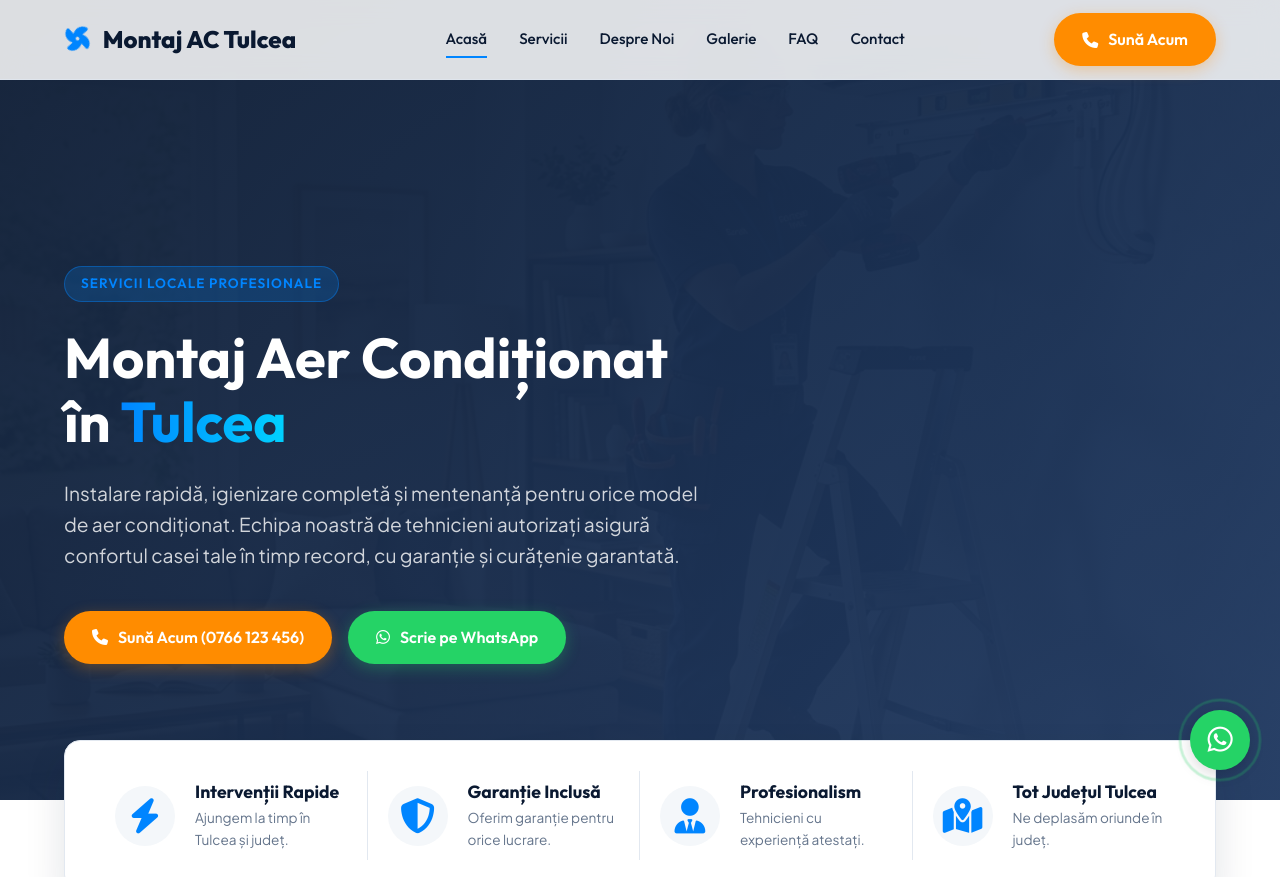
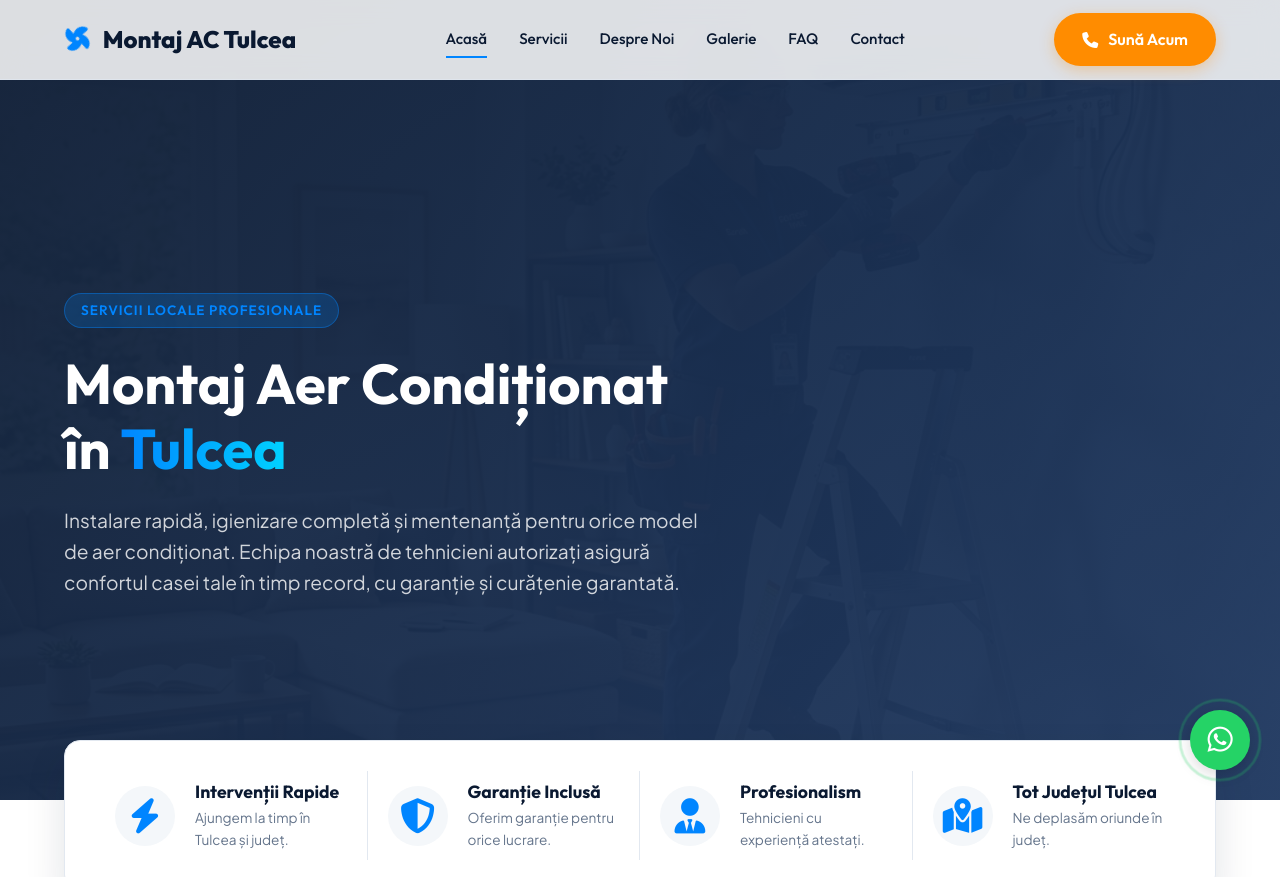
Before and after one commit to muhehehe12/montajaertulcea, a plain HTML site: page index.html in a window 1280 px wide. Shown: the top 877 px of the page. Drawn offline with Linux system fonts and the light colour scheme; files whose address does not match are found by name.

Commit message:
Update index.html

```diff
--- a/index.html
+++ b/index.html
@@ -10,7 +10,6 @@
         content="montaj aer conditionat tulcea, igienizare aer conditionat tulcea, incarcare freon tulcea, reparatii aer conditionat tulcea, climatizare tulcea">
     <meta name="author" content="Aer Condiționat Tulcea">
 
-    <!-- Open Graph / Facebook -->
     <meta property="og:type" content="website">
     <meta property="og:url" content="https://www.aer-conditionat-tulcea.ro/">
     <meta property="og:title" content="Montaj Aer Condiționat Tulcea - Servicii Profesionale">
@@ -20,20 +19,16 @@
 
     <title>Montaj Aer Condiționat Tulcea | Servicii Climatizare Profesionale</title>
 
-    <!-- Google Fonts -->
     <link rel="preconnect" href="https://fonts.googleapis.com">
     <link rel="preconnect" href="https://fonts.gstatic.com" crossorigin>
 
-    <!-- FontAwesome pentru Iconițe -->
     <link rel="stylesheet" href="https://cdnjs.cloudflare.com/ajax/libs/font-awesome/6.4.0/css/all.min.css">
 
-    <!-- Stylesheet local -->
     <link rel="stylesheet" href="style.css">
 </head>
 
 <body>
 
-    <!-- --- HEADER / NAVIGAȚIE --- -->
     <header class="header" id="header">
         <div class="container nav-container">
             <a href="#acasa" class="logo" id="logo-link">
@@ -64,7 +59,6 @@
         </div>
     </header>
 
-    <!-- --- HERO SECTION --- -->
     <section class="hero" id="acasa">
         <img src="images/hero-bg.png" alt="Montaj Aer Condiționat în Tulcea" class="hero-bg">
         <div class="hero-overlay"></div>
@@ -75,21 +69,10 @@
                 <p>Instalare rapidă, igienizare completă și mentenanță pentru orice model de aer condiționat. Echipa
                     noastră de tehnicieni autorizați asigură confortul casei tale în timp record, cu garanție și
                     curățenie garantată.</p>
-                <div class="hero-buttons">
-                    <a href="tel:0766123456" class="btn btn-primary">
-                        <i class="fa-solid fa-phone"></i> Sună Acum (0766 123 456)
-                    </a>
-                    <a href="https://wa.me/40766123456?text=Buna%20ziua,%20doresc%20o%20oferta%20pentru%20servicii%20de%20aer%20conditionat%20in%20Tulcea."
-                        target="_blank" class="btn btn-whatsapp">
-                        <i class="fa-brands fa-whatsapp"></i> Scrie pe WhatsApp
-                    </a>
-                </div>
             </div>
-        </div>
         </div>
     </section>
 
-    <!-- BARĂ DE BENEFICII (Trust Signals) -->
     <section class="benefits-section">
         <div class="container">
             <div class="benefits-bar reveal">
@@ -138,7 +121,6 @@
         </div>
     </section>
 
-    <!-- --- SERVICIILE NOASTRE --- -->
     <section class="section section-bg-light" id="servicii">
         <div class="container">
             <div class="section-header reveal">
@@ -148,7 +130,6 @@
             </div>
 
             <div class="services-grid">
-                <!-- Serviciul 1: Montaj -->
                 <div class="service-card reveal">
                     <div class="service-card-icon">
                         <i class="fa-solid fa-screwdriver-wrench"></i>
@@ -159,7 +140,6 @@
                     <a href="#contact" class="service-link">Solicită Montaj <i class="fa-solid fa-arrow-right"></i></a>
                 </div>
 
-                <!-- Serviciul 2: Demontare/Remontare -->
                 <div class="service-card reveal">
                     <div class="service-card-icon">
                         <i class="fa-solid fa-recycle"></i>
@@ -170,7 +150,6 @@
                     <a href="#contact" class="service-link">Cere Ofertă <i class="fa-solid fa-arrow-right"></i></a>
                 </div>
 
-                <!-- Serviciul 3: Igienizare -->
                 <div class="service-card reveal">
                     <div class="service-card-icon">
                         <i class="fa-solid fa-wind"></i>
@@ -182,7 +161,6 @@
                             class="fa-solid fa-arrow-right"></i></a>
                 </div>
 
-                <!-- Serviciul 4: Curățare -->
                 <div class="service-card reveal">
                     <div class="service-card-icon">
                         <i class="fa-solid fa-soap"></i>
@@ -193,7 +171,6 @@
                     <a href="#contact" class="service-link">Curăță Aparatul <i class="fa-solid fa-arrow-right"></i></a>
                 </div>
 
-                <!-- Serviciul 5: Încărcare freon -->
                 <div class="service-card reveal">
                     <div class="service-card-icon">
                         <i class="fa-solid fa-gauge-high"></i>
@@ -204,7 +181,6 @@
                     <a href="#contact" class="service-link">Verifică Freonul <i class="fa-solid fa-arrow-right"></i></a>
                 </div>
 
-                <!-- Serviciul 6: Reparații -->
                 <div class="service-card reveal">
                     <div class="service-card-icon">
                         <i class="fa-solid fa-triangle-exclamation"></i>
@@ -216,7 +192,6 @@
                             class="fa-solid fa-arrow-right"></i></a>
                 </div>
 
-                <!-- Serviciul 7: Mentenanță -->
                 <div class="service-card reveal">
                     <div class="service-card-icon">
                         <i class="fa-solid fa-calendar-check"></i>
@@ -228,7 +203,6 @@
                             class="fa-solid fa-arrow-right"></i></a>
                 </div>
 
-                <!-- Serviciul 8: Consultanță -->
                 <div class="service-card reveal">
                     <div class="service-card-icon">
                         <i class="fa-solid fa-comments"></i>
@@ -243,14 +217,13 @@
         </div>
     </section>
 
-    <!-- --- SECTIUNEA DE CE SĂ NE ALEGI --- -->
     <section class="section" id="despre-noi">
         <div class="container">
             <div class="why-container">
                 <div class="why-left reveal">
                     <h2>De ce să ne alegi pe noi?</h2>
                     <p>Suntem o echipă locală din Tulcea dedicată excelenței în climatizare. Punem satisfacția
-                        clientului pe primul loc și ne mândrim cu sute de clienți mulțumiți în tot județul. Iată ce ne
+                        clientului pe primul loc și ne mândriv cu sute de clienți mulțumiți în tot județul. Iată ce ne
                         recomandă:</p>
 
                     <div class="why-list">
@@ -305,7 +278,6 @@
         </div>
     </section>
 
-    <!-- --- GALERIE FOTO --- -->
     <section class="section section-bg-light" id="galerie">
         <div class="container">
             <div class="section-header reveal">
@@ -374,7 +346,6 @@
         </div>
     </section>
 
-    <!-- --- TESTIMONIALE --- -->
     <section class="section" id="testimoniale">
         <div class="container">
             <div class="section-header reveal">
@@ -384,7 +355,6 @@
             </div>
 
             <div class="testimonials-grid">
-                <!-- Testimonial 1 -->
                 <div class="testimonial-card reveal">
                     <div class="testimonial-quote">“</div>
                     <div class="stars">
@@ -406,7 +376,6 @@
                     </div>
                 </div>
 
-                <!-- Testimonial 2 -->
                 <div class="testimonial-card reveal">
                     <div class="testimonial-quote">“</div>
                     <div class="stars">
@@ -428,7 +397,6 @@
                     </div>
                 </div>
 
-                <!-- Testimonial 3 -->
                 <div class="testimonial-card reveal">
                     <div class="testimonial-quote">“</div>
                     <div class="stars">
@@ -453,7 +421,6 @@
         </div>
     </section>
 
-    <!-- --- ÎNTREBĂRI FRECVENTE (FAQ) --- -->
     <section class="section section-bg-light" id="faq">
         <div class="container">
             <div class="section-header reveal">
@@ -463,7 +430,6 @@
             </div>
 
             <div class="faq-container">
-                <!-- FAQ 1 -->
                 <div class="faq-item reveal">
                     <div class="faq-header">
                         <h3>Cât durează instalarea unui aparat de aer condiționat?</h3>
@@ -478,7 +444,6 @@
                     </div>
                 </div>
 
-                <!-- FAQ 2 -->
                 <div class="faq-item reveal">
                     <div class="faq-header">
                         <h3>Cât de des trebuie igienizat aparatul de aer condiționat?</h3>
@@ -493,7 +458,6 @@
                     </div>
                 </div>
 
-                <!-- FAQ 3 -->
                 <div class="faq-item reveal">
                     <div class="faq-header">
                         <h3>Ce include serviciul de montaj standard?</h3>
@@ -509,7 +473,6 @@
                     </div>
                 </div>
 
-                <!-- FAQ 4 -->
                 <div class="faq-item reveal">
                     <div class="faq-header">
                         <h3>Vă deplasați și în satele/orașele din județul Tulcea?</h3>
@@ -524,7 +487,6 @@
                     </div>
                 </div>
 
-                <!-- FAQ 5 -->
                 <div class="faq-item reveal">
                     <div class="faq-header">
                         <h3>Cum știu dacă aparatul are nevoie de completare cu freon?</h3>
@@ -543,12 +505,10 @@
         </div>
     </section>
 
-    <!-- --- CONTACT --- -->
     <section class="section" id="contact">
         <div class="container">
             <div class="contact-grid">
 
-                <!-- Informații Stânga -->
                 <div class="contact-info-card reveal">
                     <h3>Contactează-ne Direct</h3>
                     <p>Suntem disponibili pentru programări rapide și intervenții în tot județul Tulcea. Alege
@@ -581,7 +541,6 @@
                     </div>
                 </div>
 
-                <!-- Acțiuni Rapide Dreapta -->
                 <div class="contact-actions-wrapper reveal">
                     <div class="contact-action-box">
                         <h3>Programare Rapidă în 5 Minute</h3>
@@ -608,12 +567,10 @@
         </div>
     </section>
 
-    <!-- --- FOOTER --- -->
     <footer class="footer">
         <div class="container">
             <div class="footer-grid">
 
-                <!-- Despre noi footer -->
                 <div class="footer-col">
                     <div class="footer-logo">
                         <i class="fa-solid fa-fan logo-icon"></i>
@@ -623,7 +580,6 @@
                         profesionale și servicii garantate.</p>
                 </div>
 
-                <!-- Linkuri Rapide -->
                 <div class="footer-col">
                     <h4>Linkuri Rapide</h4>
                     <ul class="footer-links">
@@ -636,7 +592,6 @@
                     </ul>
                 </div>
 
-                <!-- Servicii footer -->
                 <div class="footer-col">
                     <h4>Serviciile Noastre</h4>
                     <ul class="footer-links">
@@ -649,7 +604,6 @@
                     </ul>
                 </div>
 
-                <!-- Program footer -->
                 <div class="footer-col">
                     <h4>Program Lucru</h4>
                     <ul class="footer-hours-list">
@@ -665,7 +619,6 @@
 
             </div>
 
-            <!-- Trust Signals sub-bar -->
             <div class="footer-bottom-bar">
                 <p><i class="fa-solid fa-circle-check"></i> Echipamente de Calitate</p>
                 <p><i class="fa-solid fa-circle-check"></i> Prețuri Corecte Clar Stabilite</p>
@@ -679,13 +632,11 @@
         </div>
     </footer>
 
-    <!-- --- WHATSAPP FLOATING BUTTON --- -->
     <a href="https://wa.me/40766123456?text=Buna%20ziua,%20doresc%20o%20oferta%20pentru%20servicii%20de%20aer%20conditionat%20in%20Tulcea."
         target="_blank" class="whatsapp-float" id="whatsapp-float-btn" aria-label="Trimite mesaj pe WhatsApp">
         <i class="fa-brands fa-whatsapp"></i>
     </a>
 
-    <!-- --- MOBILE STICKY ACTION BAR --- -->
     <div class="mobile-action-bar">
         <a href="tel:0766123456" class="mobile-action-btn call-btn">
             <i class="fa-solid fa-phone"></i> Sună Acum
@@ -696,7 +647,6 @@
         </a>
     </div>
 
-    <!-- --- LIGHTBOX POPUP PENTRU GALERIE --- -->
     <div class="lightbox" id="lightbox">
         <div class="lightbox-content">
             <button class="lightbox-close" id="lightbox-close-btn">&times;</button>
@@ -705,7 +655,6 @@
         </div>
     </div>
 
-    <!-- Scripturi locale -->
     <script src="script.js"></script>
 </body>
 
```
